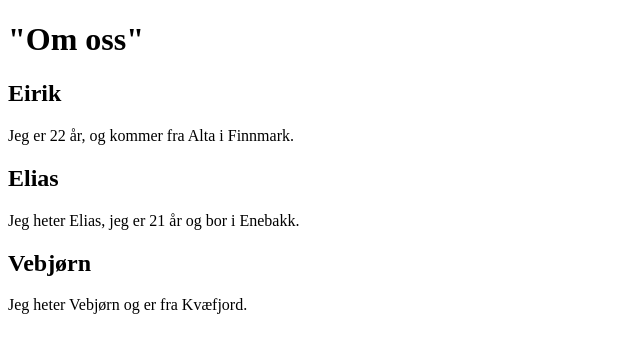
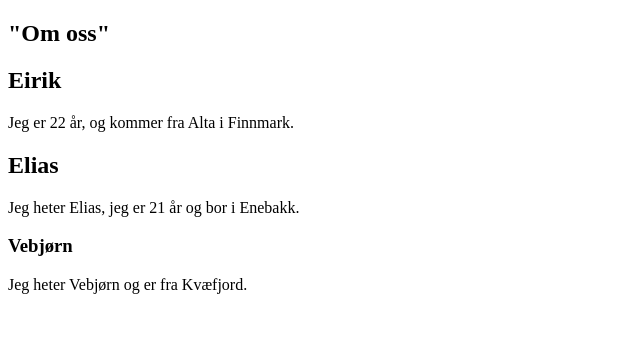
Before and after one commit to DATA1200-2025/valgfri-oppgave-1-git-anbefales-gruppe-20, a plain HTML site: page index.html in a window 1280 px wide. Shown: the whole page, without its empty margins (0-640 px from the left). Drawn offline with Linux system fonts and the light colour scheme.

Commit message:
Endre h2 og h3

```diff
--- a/index.html
+++ b/index.html
@@ -2,9 +2,9 @@
 <html>
     <body>
     </body>
-    <h1>
+    <h2>
         "Om oss"
-    </h1>
+    </h2>
 
             <h2>Eirik</h2>
                 <p>Jeg er 22 år, og kommer fra Alta i Finnmark.</p>
@@ -12,7 +12,7 @@
             <h2>Elias</h2>
                 <p>Jeg heter Elias, jeg er 21 år og bor i Enebakk.</p>
 
-            <h2>Vebjørn</h2>
+            <h3>Vebjørn</h3>
                 <p>Jeg heter Vebjørn og er fra Kvæfjord.</p>
     </body>
 
```
